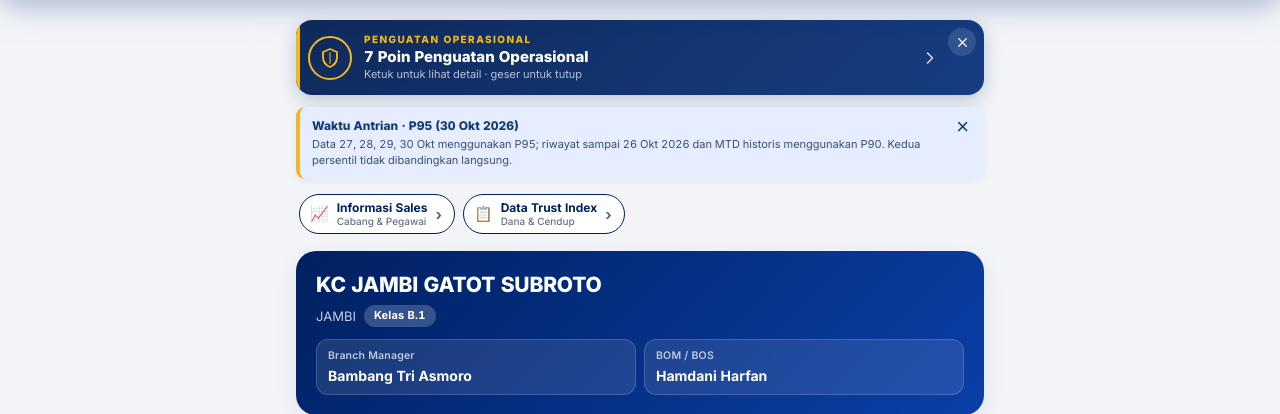
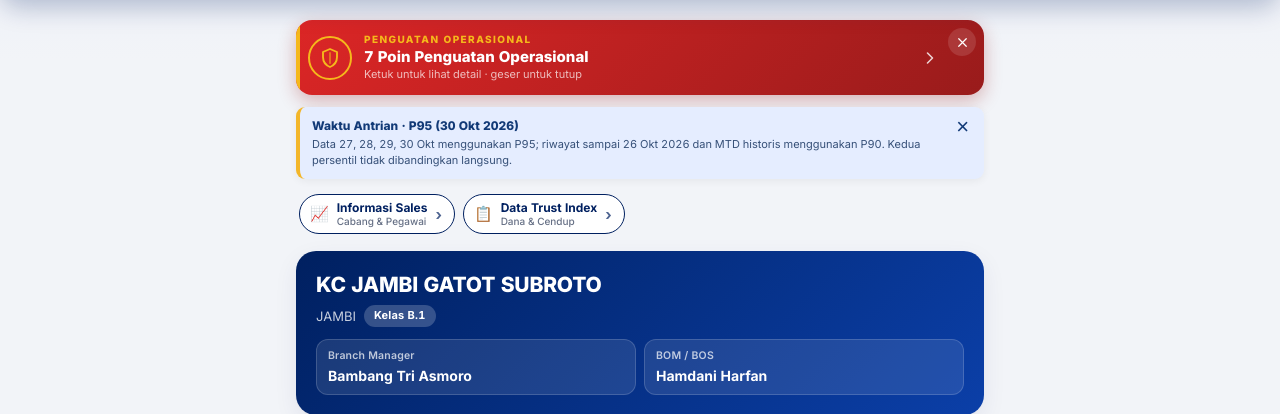
Before and after one commit to ZexVroN/Dashboard-KITO, a PHP site: page / in a window 1280 px wide. Shown: the part 201-615 px from the top of the page. Run offline with PHP 8.4, Linux system fonts and the light colour scheme.

Commit message:
pembaruan

```diff
--- a/assets/css/penguatan.css
+++ b/assets/css/penguatan.css
@@ -3,8 +3,8 @@
 
 /* ----- kartu notifikasi di halaman Cabang ----- */
 .pgn-notif{position:relative;display:flex;align-items:center;gap:12px;margin:0 0 12px;padding:12px 44px 12px 12px;border-radius:16px;
-  background:linear-gradient(135deg,#0f2a5c 0%,#163d82 100%);color:#fff;cursor:pointer;touch-action:pan-y;user-select:none;-webkit-user-select:none;
-  box-shadow:0 6px 18px rgba(15,42,92,.22);overflow:hidden;will-change:transform}
+  background:linear-gradient(135deg,#dc2626 0%,#991b1b 100%);color:#fff;cursor:pointer;touch-action:pan-y;user-select:none;-webkit-user-select:none;
+  box-shadow:0 6px 18px rgba(153,27,27,.3);overflow:hidden;will-change:transform}
 .pgn-notif::after{content:"";position:absolute;inset:0 auto 0 0;width:4px;background:var(--pgn-gold)}
 .pgn-notif:focus-visible{outline:3px solid var(--pgn-gold);outline-offset:2px}
 .pgn-n-ik{flex:none;display:flex;align-items:center;justify-content:center;width:44px;height:44px;border-radius:50%;border:2px solid var(--pgn-gold);color:var(--pgn-gold)}
--- a/assets/js/animasi.js
+++ b/assets/js/animasi.js
@@ -54,6 +54,9 @@
   let terakhir = { tab: tampil, b: st.b, a: st.a, d: st.d };
   let paksa = null; // jenis transisi yang diminta oleh klik tertentu
   let siap = false; // false selama render awal saat halaman dimuat
+  // setelah pindah halaman, gulir otomatis ke atas + konten yang berganti tinggi bisa memicu
+  // "gulir turun" sesaat sehingga nav sempat turun; selama jeda ini nav dikunci tetap terlihat
+  let kunciNavSampai = 0;
 
   const sebelumnya = render;
   render = function () {
@@ -73,7 +76,10 @@
     terakhir = baru;
 
     if (jenis && siap && !reduce.matches) mulai(jenis);
-    if (jenis === 'maju' || jenis === 'mundur' || jenis === 'ganti') nav.classList.remove('nav-sembunyi');
+    if (jenis === 'maju' || jenis === 'mundur' || jenis === 'ganti') {
+      nav.classList.remove('nav-sembunyi');
+      kunciNavSampai = performance.now() + 1200;
+    }
   };
 
   // ganti tampilan di tab Area (Waktu Tunggu / Infografis O2O) tidak mengubah st, jadi ditandai lewat klik
@@ -98,6 +104,11 @@
           const n = window.scrollY,
             dy = n - y,
             dasar = window.innerHeight + n >= document.documentElement.scrollHeight - 8;
+          if (performance.now() < kunciNavSampai) {
+            y = n; // ikuti posisi agar setelah jeda tidak terbaca sebagai lompatan
+            menunggu = false;
+            return;
+          }
           if (n < 80 || dasar || dy < -6) nav.classList.remove('nav-sembunyi');
           else if (dy > 8) nav.classList.add('nav-sembunyi');
           if (Math.abs(dy) > 6) y = n;
--- a/index.html
+++ b/index.html
@@ -187,7 +187,7 @@
     <script src="assets/js/asm.js?v=1"></script>
     <link rel="stylesheet" href="assets/css/penguatan.css?v=4" />
     <script src="assets/js/penguatan.js?v=6"></script>
-    <script src="assets/js/animasi.js?v=5"></script>
+    <script src="assets/js/animasi.js?v=6"></script>
 
 <style>
 .kito-pctl-top{position:relative;display:flex;align-items:flex-start;gap:10px;margin:0 0 12px;padding:10px 40px 10px 12px;border-left:4px solid #f3b629;border-radius:9px;background:#e5edff;color:#123a77;box-shadow:0 2px 8px rgba(0,0,0,.06);font-size:12px;line-height:1.45}
```
